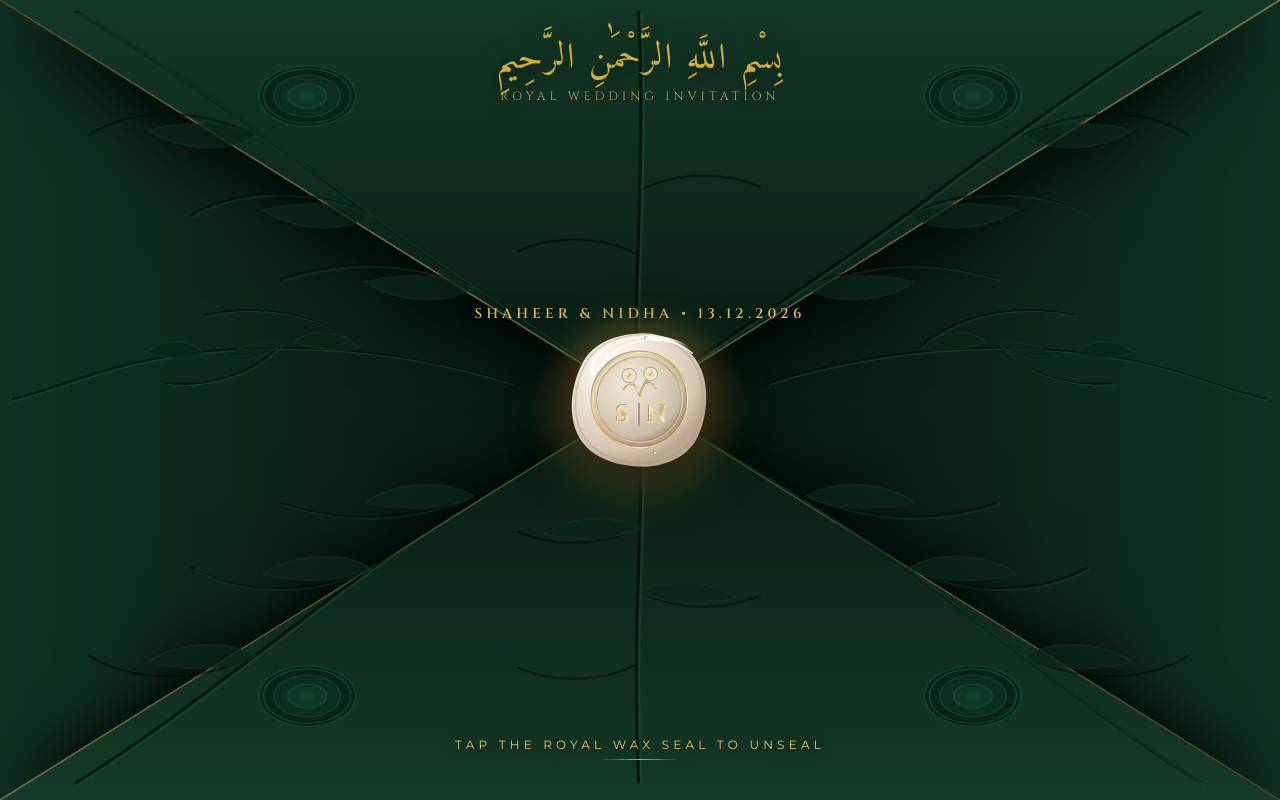
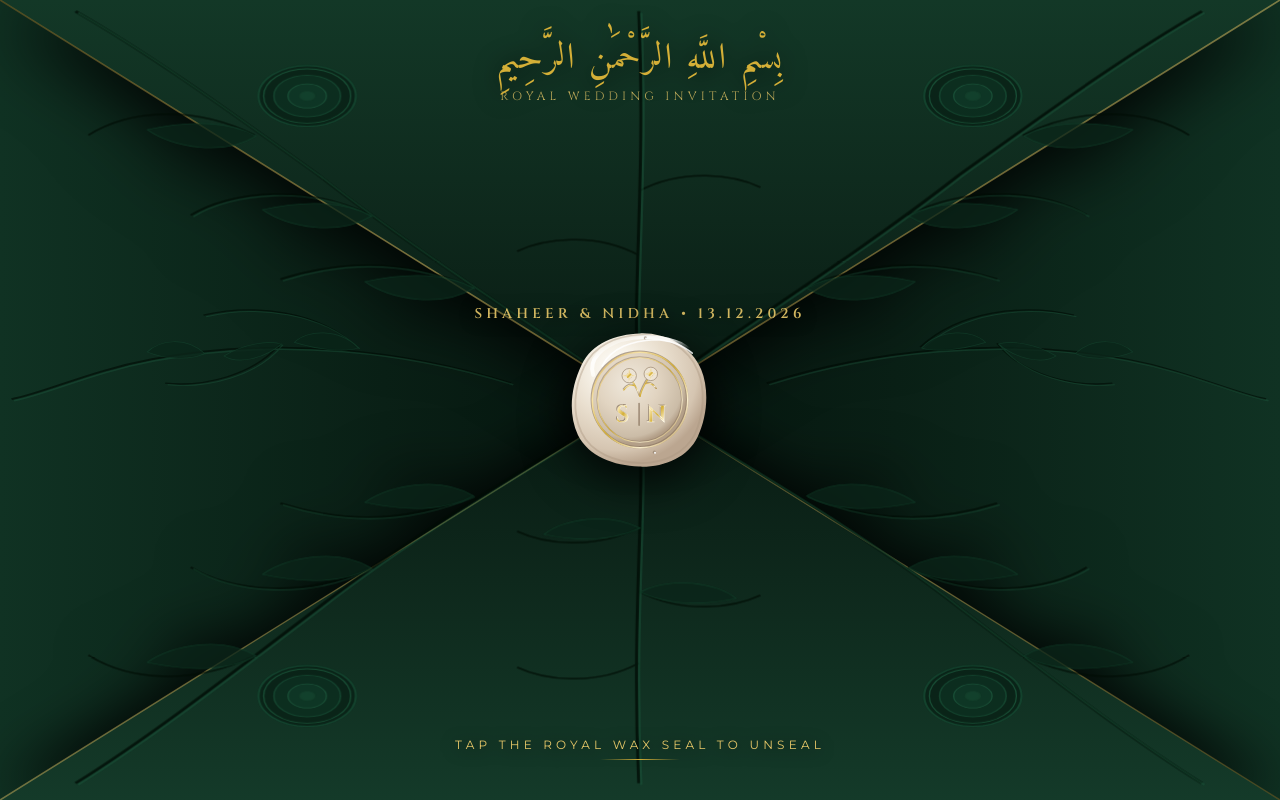
Before and after one commit to melcome-in/Work-1, a React (Vite) app: page / in a window 1280 px wide. Shown: the top 800 px of the page. Built offline with nearby package versions, Linux system fonts and the light colour scheme.

Commit message:
Remove pulsing heartbeat lighting from wax seal on envelope landing screen

```diff
--- a/src/index.css
+++ b/src/index.css
@@ -75,18 +75,9 @@
   border-bottom-right-radius: 16px;
 }
 
-/* Photorealistic Wax Seal Ambient Pulsing Gold Halo */
-@keyframes sealPulse {
-  0%, 100% {
-    filter: drop-shadow(0 10px 22px rgba(0, 0, 0, 0.85)) drop-shadow(0 0 14px rgba(212, 175, 55, 0.45));
-  }
-  50% {
-    filter: drop-shadow(0 14px 28px rgba(0, 0, 0, 0.95)) drop-shadow(0 0 32px rgba(243, 217, 139, 0.85)) drop-shadow(0 0 14px rgba(212, 175, 55, 0.7));
-  }
-}
-
+/* Wax Seal Static Physical Paper Drop Shadow (No Pulsing) */
 .wax-seal-glow {
-  animation: sealPulse 2.8s infinite ease-in-out;
+  filter: drop-shadow(0 12px 24px rgba(0, 0, 0, 0.85));
 }
 
 /* Golden Botanical Floral Illumination on Envelope Flaps */
```
